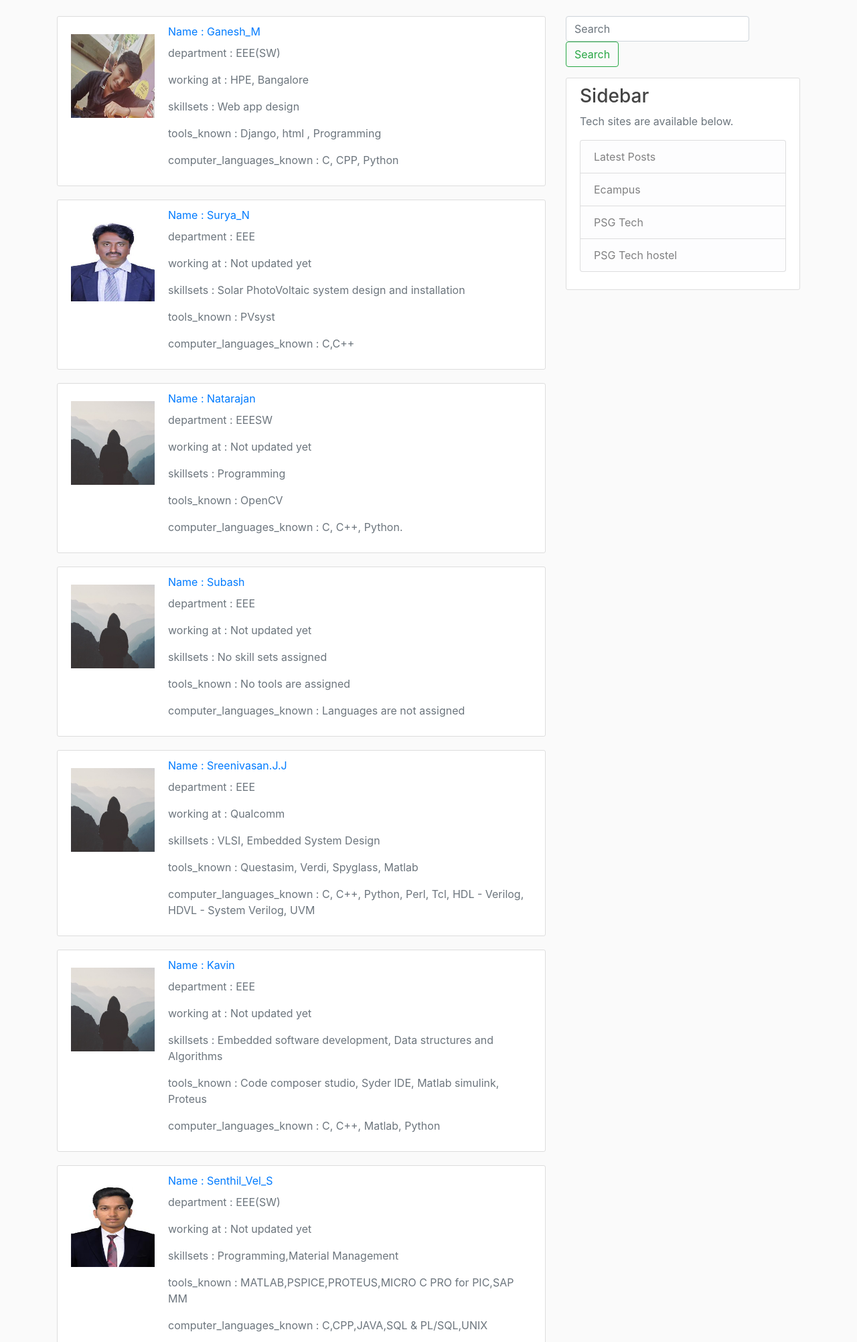
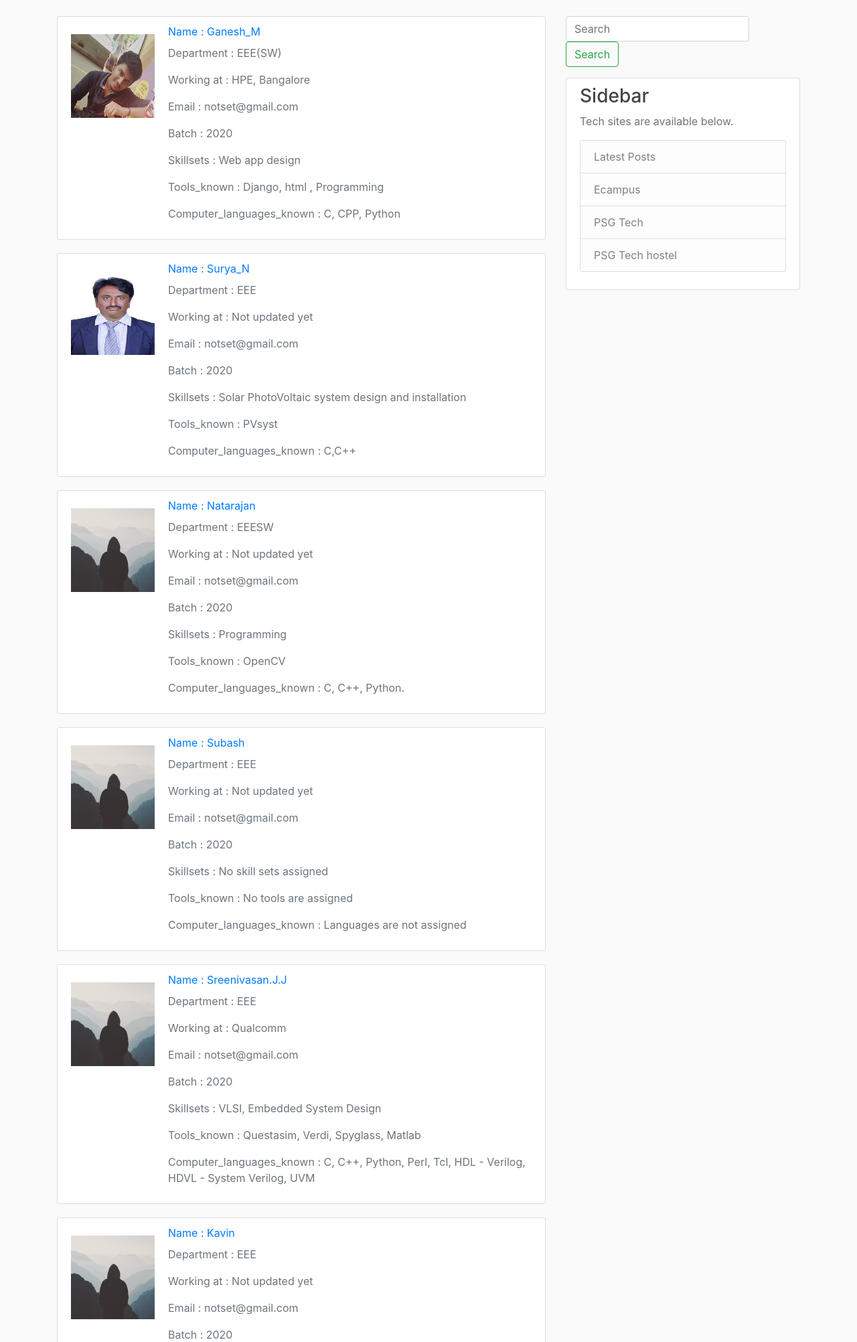
Before and after one commit to ganesh-jack/class, a Django app: page /students/ in a window 1280 px wide. Shown: the part 56-2060 px from the top of the page at 67% size. Run offline with Django 3.2, Linux system fonts and the light colour scheme; data comes from the database, SQL or seed files in the repository; both versions use the stored data as it was after the commit; some libraries are stand-ins or nearby versions.

Commit message:
New users data

```diff
--- a/blog/templates/blog/people.html
+++ b/blog/templates/blog/people.html
@@ -6,11 +6,13 @@
 				<img class="account-img mt-3" src="{{ user.image.url }}">
 				<div class="media-body">
 					<a class="mb-4" href="{% url 'user-posts' user.user %}">Name : {{ user.user }}</a>
-					<p class="text-secondary mt-2"> department : {{ user.department }}</p>
-					<p class="text-secondary"> working at : {{ user.working_at }}</p>
-					<p class="text-secondary">skillsets : {{ user.skillsets }}</p>
-					<p class="text-secondary">tools_known : {{ user.tools_known }}</p>
-					<p class="text-secondary"> computer_languages_known : {{ user.computer_languages_known }}</p>
+					<p class="text-secondary mt-2"> Department : {{ user.department }}</p>
+					<p class="text-secondary"> Working at : {{ user.working_at }}</p>
+					<p class="text-secondary"> Email : {{ user.contact_email }}</p>
+                    <p class="text-secondary"> Batch : {{ user.batch }}</p>
+					<p class="text-secondary">Skillsets : {{ user.skillsets }}</p>
+					<p class="text-secondary">Tools_known : {{ user.tools_known }}</p>
+					<p class="text-secondary"> Computer_languages_known : {{ user.computer_languages_known }}</p>
 				</div>
 			</div>
 		</div>
--- a/blog/templates/blog/user_profile.html
+++ b/blog/templates/blog/user_profile.html
@@ -6,6 +6,8 @@
         <div class="media-body">
           <a class="mb-4" href="{% url 'user-posts' user.user %}">Name : {{ user.user }}</a>
           <p class="text-secondary mt-2"> department : {{ user.department }}</p>
+          <p class="text-secondary"> Email : {{ user.contact_email }}</p>
+          <p class="text-secondary"> Batch : {{ user.batch }}</p>
           <p class="text-secondary"> working at : {{ user.working_at }}</p>
           <p class="text-secondary">skillsets : {{ user.skillsets }}</p>
           <p class="text-secondary">tools_known : {{ user.tools_known }}</p>
--- a/users/forms.py
+++ b/users/forms.py
@@ -23,4 +23,4 @@ class UserUpdateForm(forms.ModelForm):
 class ProfileUpdateForm(forms.ModelForm):
     class Meta:
         model = Profile
-        fields = ['department','skillsets','tools_known','computer_languages_known','working_at','image']
+        fields = ['department','contact_email','batch','skillsets','tools_known','computer_languages_known','working_at','image']
--- a/users/models.py
+++ b/users/models.py
@@ -11,6 +11,8 @@ class Profile(models.Model):
     computer_languages_known = models.CharField(max_length=100, default="Languages are not assigned")
     department = models.CharField(max_length=30, default='EEE' )
     working_at = models.CharField(max_length=30, default="Not updated yet")
+    batch = models.PositiveIntegerField(default=2020)
+    contact_email = models.EmailField(default='notset@gmail.com')
 
     def __str__(self):
         return '{self.user.username} Profile'
```
Also changed, not shown: db.sqlite3.
